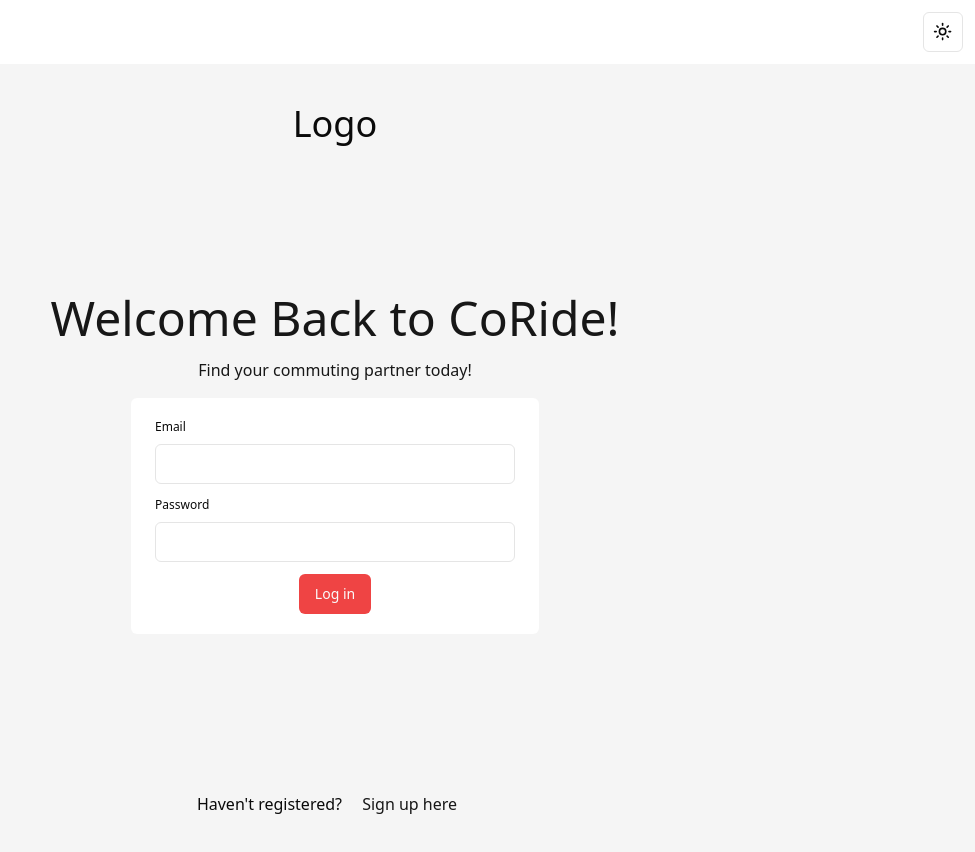
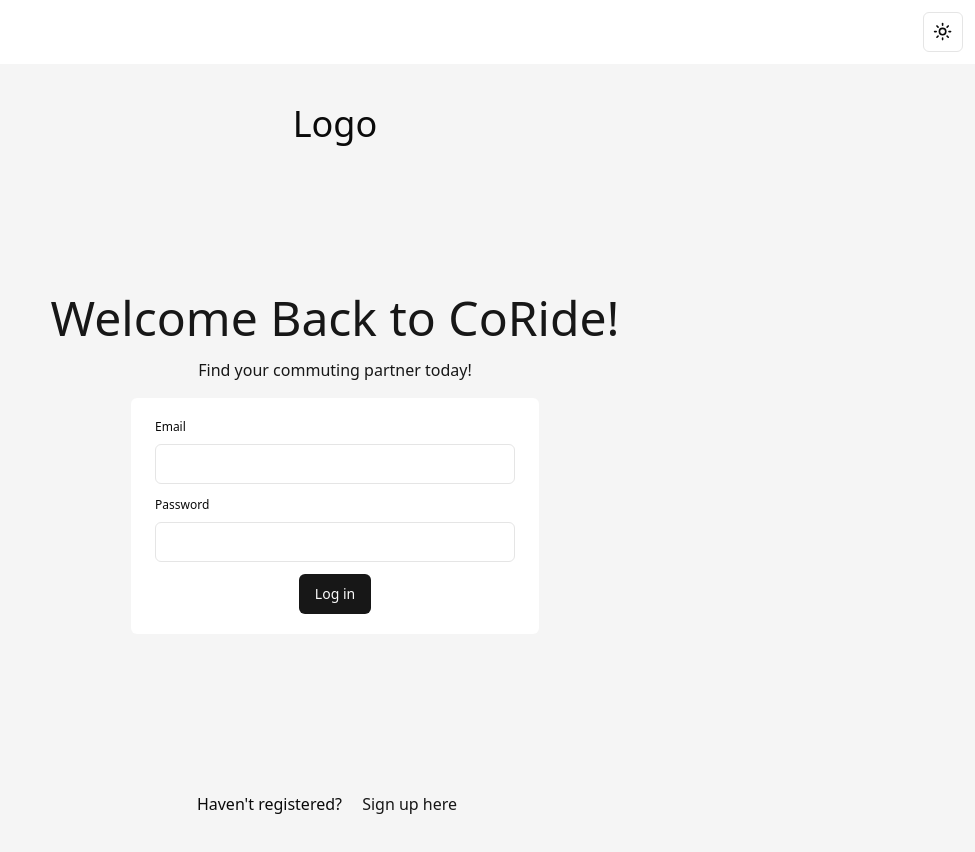
Before and after one commit to joshua-rdrgz/transporthacks, a Next.js app in the folder packages/client/: page /login in a window 1280 px wide. Shown: the top 852 px of the page, without its empty margins (305-1280 px from the left). Built offline with nearby package versions, Linux system fonts and the light colour scheme.

Commit message:
Reset form on submit

```diff
--- a/packages/client/src/features/auth/LoginForm.tsx
+++ b/packages/client/src/features/auth/LoginForm.tsx
@@ -61,11 +61,13 @@ export const LoginForm = () => {
           router.replace('/');
         }
       } catch (err: any) {
-        console.error('err: ', err.message);
+        console.error('🔥🔥🔥 ERROR 🔥🔥🔥 : ', err.message);
         toast.error(err.message as string);
+      } finally {
+        loginForm.reset();
       }
     },
-    [router]
+    [router, loginForm]
   );
 
   return (
@@ -88,7 +90,7 @@ export const LoginForm = () => {
           />
         ))}
 
-        <Button variant='destructive'>Log in</Button>
+        <Button>Log in</Button>
       </form>
     </Form>
   );
```
